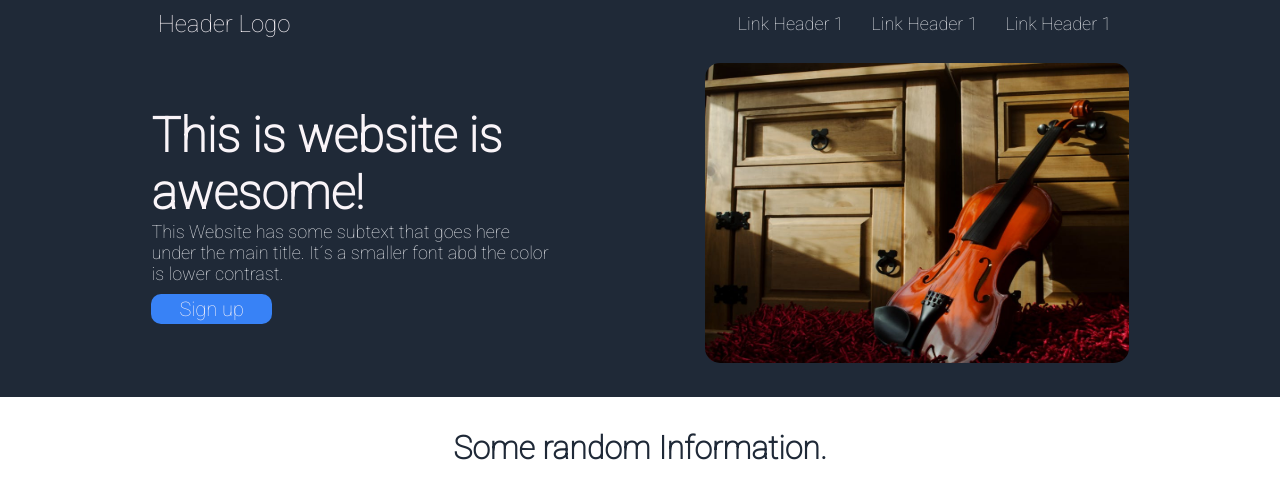
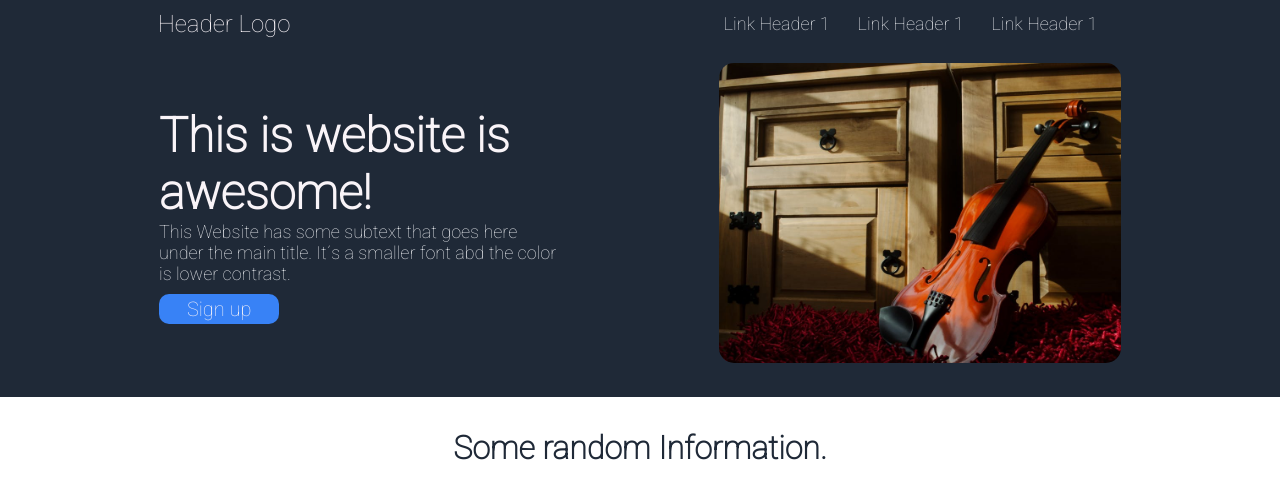
Before and after one commit to GeziaelThiagoPaes/Leading-Page, a plain HTML site: page index.html in a window 1280 px wide. Shown: the top 493 px of the page. Drawn offline with Linux system fonts and the light colour scheme.

Commit message:
update css (#1)

```diff
--- a/style.scss
+++ b/style.scss
@@ -40,6 +40,7 @@ ul{
 
 }
 li,a{
+    flex: auto;
     font-size: $herosecondary;
     color: $headerlink;
     list-style: none;
@@ -89,6 +90,7 @@ li,a{
     border-radius: 15px;
     width: 26.5em;
     height: 300px;
+    max-width: 100%;
 
 }
 .title2{
@@ -123,6 +125,7 @@ li,a{
 }
 
 .inspiration{
+
     height: 432px;
     align-items: center;
     background-color: #e5e7eb;
@@ -131,6 +134,7 @@ li,a{
     border: 1px solid rgb(233, 220, 220);
    padding-left: 5px;
    padding-right: 5px;
+   max-width: 100%;
 
 
 }
```
Also changed, not shown: style.css, 1 other file.
